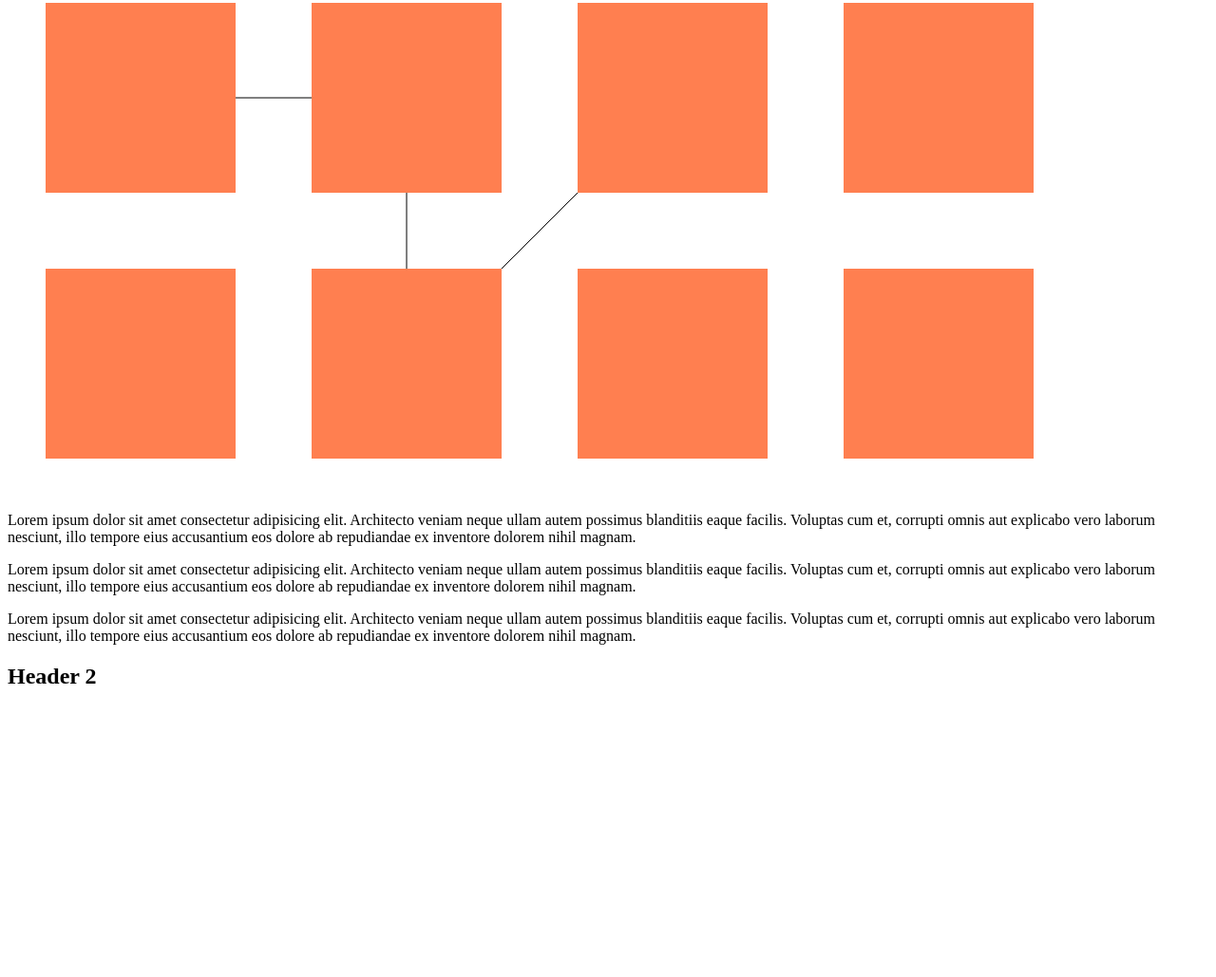
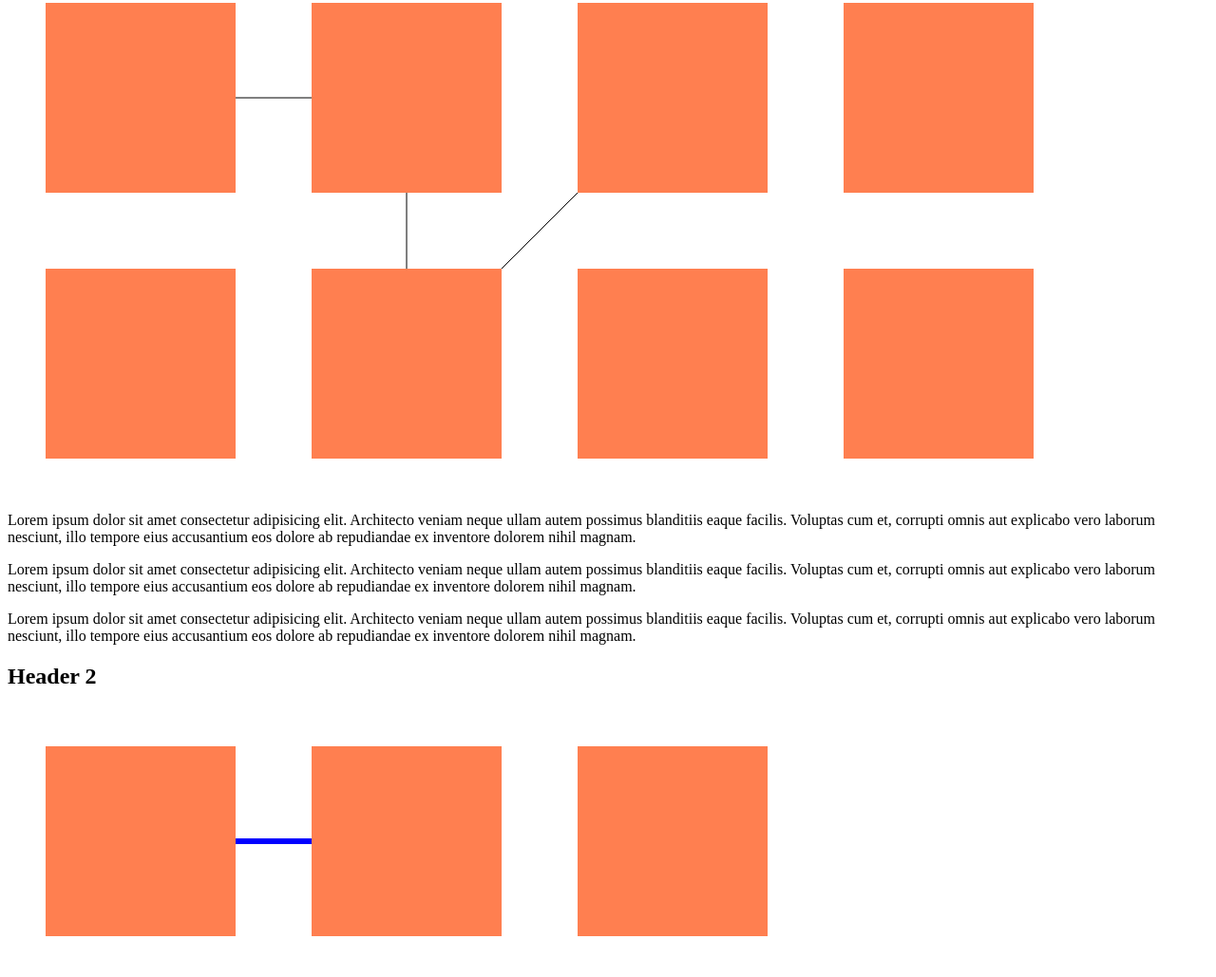
Before and after one commit to nueq22/element-connections, a website: page example/index.html in a window 1280 px wide. Shown: the part 583-1612 px from the top of the page at 95% size. Before the commit the page ends 1329 px from the top, so only its background shows below. Drawn offline with Linux system fonts and the light colour scheme.

Commit message:
Add examples

```diff
--- a/example/app.js
+++ b/example/app.js
@@ -8,3 +8,16 @@ new ElementConnections({
     container: linesContainer,
     elements: [sq1, sq2, sq6, sq3]
 })
+
+const linesContainer2 = document.getElementById('connections2');
+const sq21 = document.getElementById('sq21')
+const sq22 = document.getElementById('sq22')
+
+new ElementConnections({
+    container: linesContainer2,
+    elements: [sq21, sq22],
+    style: {
+        width: 6,
+        color: 'blue'
+    }
+})
--- a/example/index.html
+++ b/example/index.html
@@ -54,6 +54,15 @@
 
     <h2>Header 2</h2>
 
+    <div class="cont">
+            <svg id="connections2"></svg>
+            <div class="row">
+                <div class="square" id="sq21"></div>
+                <div class="square" id="sq22"></div>
+                <div class="square" id="sq23"></div>
+            </div>
+        </div>
+
     <script defer src="../index.js"></script>
     <script defer src="./app.js"></script>
 </body>
```
